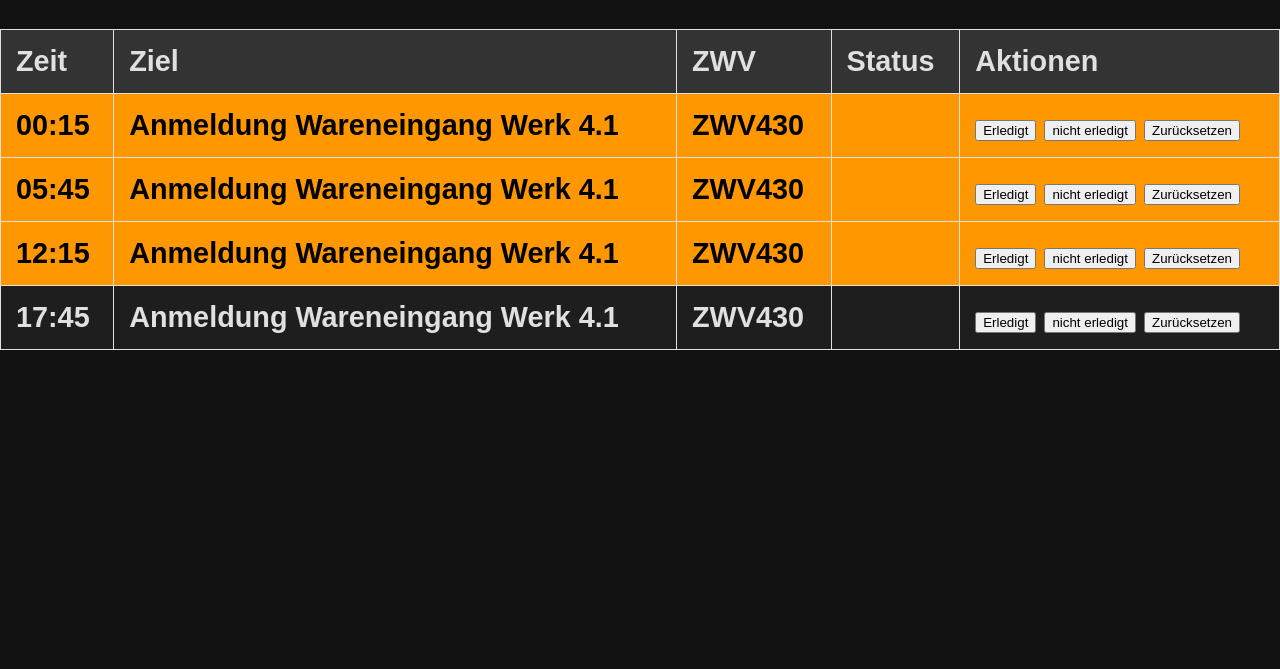
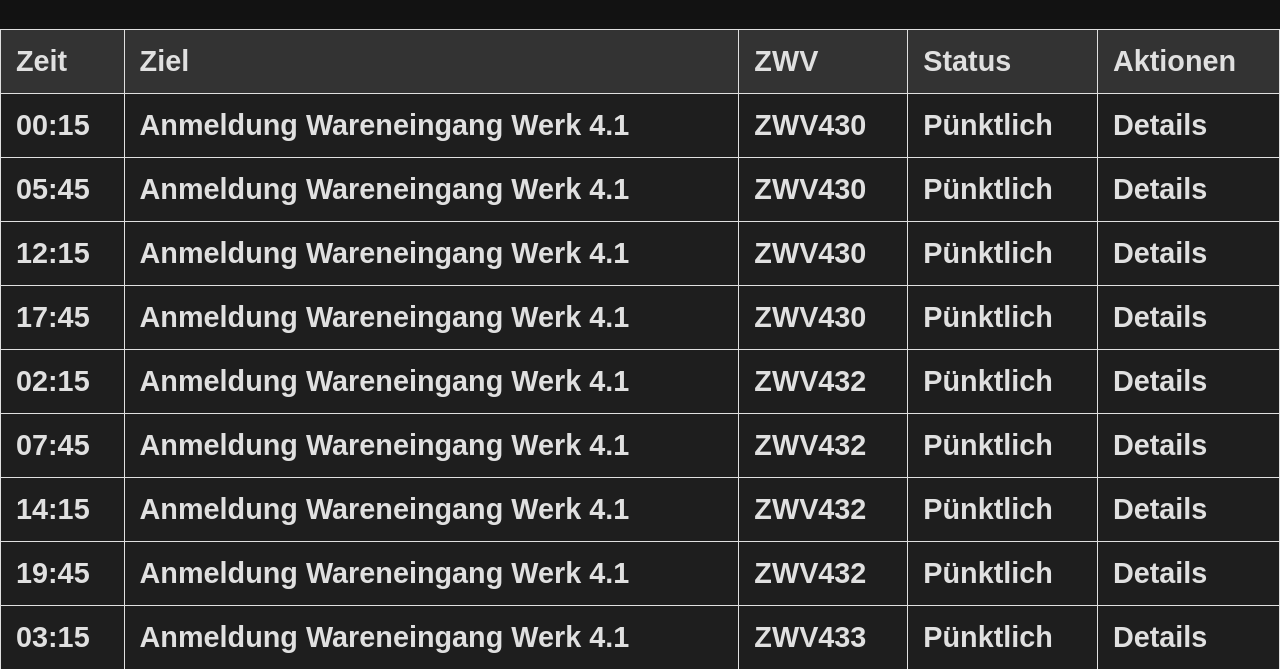
Before and after one commit to DesertWolf420/ZWV-LANDSHUT, a plain HTML site: page index.html in a window 1280 px wide. Shown: the part 175-844 px from the top of the page. Before the commit the page ends 800 px from the top, so only its background shows below. Drawn offline with nearby package versions, Linux system fonts and the light colour scheme; no server answers.

Commit message:
Update index.html

```diff
--- a/index.html
+++ b/index.html
@@ -6,12 +6,12 @@
   <title>ZWV Fahrplan Landshut</title>
   <style>
     body {
-      background-color: #121212;
-      color: #E0E0E0;
+      background-color: #121212; /* Dunkleres Schwarz für Augenschonung */
+      color: #E0E0E0; /* Helles Grau für besseren Kontrast */
       font-family: Arial, sans-serif;
       margin: 0;
       padding: 0;
-      overflow: hidden;
+      overflow: hidden; /* Verhindert Scrollen der gesamten Seite */
     }
 
     .header {
@@ -21,19 +21,19 @@
     }
 
     h1 {
-      font-size: 3.5rem;
+      font-size: 3.5rem; /* Größer für bessere Lesbarkeit */
       margin-bottom: 10px;
-      font-weight: bold;
+      font-weight: bold; /* Schrift fett */
     }
 
     p {
-      font-size: 2rem;
-      font-weight: bold;
+      font-size: 2rem; /* Größer für bessere Lesbarkeit */
+      font-weight: bold; /* Schrift fett */
     }
 
     .table-container {
-      max-height: 80vh;
-      overflow-y: auto;
+      max-height: 80vh; /* Maximale Höhe des Containers */
+      overflow-y: auto; /* Scrollbalken nur für die Tabelle */
     }
 
     table {
@@ -42,23 +42,23 @@
     }
 
     th, td {
-      border: 1px solid #E0E0E0;
-      padding: 15px;
+      border: 1px solid #E0E0E0; /* Leichtes Grau für bessere Sichtbarkeit */
+      padding: 15px; /* Mehr Abstand für bessere Lesbarkeit */
       text-align: left;
-      font-size: 1.8rem;
-      font-weight: bold;
+      font-size: 1.8rem; /* Größer für bessere Lesbarkeit */
+      font-weight: bold; /* Schrift fett */
     }
 
     th {
-      background-color: #333;
+      background-color: #333; /* Dunkelgrauer Hintergrund für die Header */
     }
 
     td {
-      background-color: #1E1E1E;
+      background-color: #1E1E1E; /* Etwas hellerer Hintergrund für Zeilen */
     }
 
     .green-row {
-      background-color: #4CAF50;
+      background-color: #4CAF50; /* Angepasste Farbe für bessere Sichtbarkeit */
       color: white;
     }
 
@@ -88,13 +88,14 @@
       position: absolute;
       top: 10px;
       right: 10px;
-      width: 80px;
+      width: 80px; /* Größe angepasst */
       height: auto;
     }
 
+    /* Medienabfrage für mobile Geräte */
     @media (max-width: 768px) {
       h1 {
-        font-size: 2.5rem;
+        font-size: 2.5rem; /* Verkleinert für mobile Geräte */
       }
 
       p {
@@ -102,12 +103,12 @@
       }
 
       th, td {
-        padding: 10px;
-        font-size: 1.5rem;
+        padding: 10px; /* Weniger Abstand für mobile Geräte */
+        font-size: 1.5rem; /* Verkleinert für mobile Geräte */
       }
 
       .logo {
-        width: 50px;
+        width: 50px; /* Kleinere Logo-Größe für mobile */
       }
     }
   </style>
@@ -119,14 +120,13 @@
     }, 300000); // 5 Minuten = 300000 ms
   </script>
 
-  <!-- Einbindung von Socket.IO -->
-  <script src="/socket.io/socket.io.js"></script>
 </head>
 <body>
 
 <div class="header">
   <h1>ZWV Fahrplan Landshut</h1>
   <p>Aktuelle Uhrzeit: <span id="clock"></span></p>
+  <!-- Verwende absolute URLs für das Logo -->
   <img src="https://cdn.bimmertoday.de/wp-content/uploads/2024/04/BMW-Logo-2024-Transparenz-dunkler-Kranz.jpg" alt="Logo" class="logo">
 </div>
 
@@ -153,102 +153,73 @@
     { time: "05:45", destination: "Anmeldung Wareneingang Werk 4.1", flight: "ZWV430" },
     { time: "12:15", destination: "Anmeldung Wareneingang Werk 4.1", flight: "ZWV430" },
     { time: "17:45", destination: "Anmeldung Wareneingang Werk 4.1", flight: "ZWV430" },
-    // Weitere Einträge ...
+    { time: "02:15", destination: "Anmeldung Wareneingang Werk 4.1", flight: "ZWV432" },
+    { time: "07:45", destination: "Anmeldung Wareneingang Werk 4.1", flight: "ZWV432" },
+    { time: "14:15", destination: "Anmeldung Wareneingang Werk 4.1", flight: "ZWV432" },
+    { time: "19:45", destination: "Anmeldung Wareneingang Werk 4.1", flight: "ZWV432" },
+    { time: "03:15", destination: "Anmeldung Wareneingang Werk 4.1", flight: "ZWV433" },
+    { time: "08:45", destination: "Anmeldung Wareneingang Werk 4.1", flight: "ZWV433" },
+    { time: "15:15", destination: "Anmeldung Wareneingang Werk 4.1", flight: "ZWV433" },
+    { time: "20:45", destination: "Anmeldung Wareneingang Werk 4.1", flight: "ZWV433" },
+    { time: "04:15", destination: "Anmeldung Wareneingang Werk 4.1", flight: "ZWV434" },
+    { time: "09:45", destination: "Anmeldung Wareneingang Werk 4.1", flight: "ZWV434" },
+    { time: "16:15", destination: "Anmeldung Wareneingang Werk 4.1", flight: "ZWV434" },
+    { time: "21:45", destination: "Anmeldung Wareneingang Werk 4.1", flight: "ZWV434" },
+    { time: "05:30", destination: "Anmeldung Wareneingang Werk 4.1", flight: "ZWV435" },
+    { time: "11:00", destination: "Anmeldung Wareneingang Werk 4.1", flight: "ZWV435" },
+    { time: "17:30", destination: "Anmeldung Wareneingang Werk 4.1", flight: "ZWV435" },
+    { time: "23:00", destination: "Anmeldung Wareneingang Werk 4.1", flight: "ZWV435" },
+    { time: "01:45", destination: "Anmeldung Wareneingang Werk 4.1", flight: "ZWV436" },
+    { time: "07:15", destination: "Anmeldung Wareneingang Werk 4.1", flight: "ZWV436" },
+    { time: "12:45", destination: "Anmeldung Wareneingang Werk 4.1", flight: "ZWV436" },
+    { time: "18:15", destination: "Anmeldung Wareneingang Werk 4.1", flight: "ZWV436" },
+    { time: "04:15", destination: "Anmeldung Wareneingang Werk 4.1", flight: "ZWV437" },
+    { time: "09:45", destination: "Anmeldung Wareneingang Werk 4.1", flight: "ZWV437" },
+    { time: "15:15", destination: "Anmeldung Wareneingang Werk 4.1", flight: "ZWV437" },
+    { time: "20:45", destination: "Anmeldung Wareneingang Werk 4.1", flight: "ZWV437" }
   ];
 
-  let rowStatus = Array(flights.length).fill("");
-  let rowMarkedForOrange = Array(flights.length).fill(false);
-  let orangeTimestamps = Array(flights.length).fill(null);
+  const tbody = document.querySelector('#flight-table tbody');
 
+  flights.forEach(flight => {
+    const row = document.createElement('tr');
+
+    const timeCell = document.createElement('td');
+    timeCell.textContent = flight.time;
+    row.appendChild(timeCell);
+
+    const destinationCell = document.createElement('td');
+    destinationCell.textContent = flight.destination;
+    row.appendChild(destinationCell);
+
+    const flightCell = document.createElement('td');
+    flightCell.textContent = flight.flight;
+    row.appendChild(flightCell);
+
+    const statusCell = document.createElement('td');
+    statusCell.textContent = "Pünktlich"; // Beispielstatus, kann angepasst werden
+    row.appendChild(statusCell);
+
+    const actionsCell = document.createElement('td');
+    actionsCell.textContent = "Details";
+    row.appendChild(actionsCell);
+
+    tbody.appendChild(row);
+  });
+
+  // Aktuelle Uhrzeit aktualisieren
   function updateClock() {
     const now = new Date();
-    const hours = String(now.getHours()).padStart(2, '0');
-    const minutes = String(now.getMinutes()).padStart(2, '0');
-    const seconds = String(now.getSeconds()).padStart(2, '0');
-    document.getElementById('clock').innerText = `${hours}:${minutes}:${seconds}`;
+    const formattedTime = now.toLocaleTimeString('de-DE', {
+      hour: '2-digit',
+      minute: '2-digit',
+      second: '2-digit'
+    });
+    document.getElementById('clock').textContent = formattedTime;
   }
 
-  function markAsDone(index, color) {
-    rowStatus[index] = color;
-    updateFlights();
-  }
-
-  function resetStatus(index) {
-    rowStatus[index] = "";
-    rowMarkedForOrange[index] = false;
-    orangeTimestamps[index] = null;
-    updateFlights();
-  }
-
-  function updateFlights() {
-    const now = new Date();
-    const currentTime = `${String(now.getHours()).padStart(2, '0')}:${String(now.getMinutes()).padStart(2, '0')}`;
-    const tableBody = document.querySelector('#flight-table tbody');
-    tableBody.innerHTML = '';
-
-    flights.forEach((flight, index) => {
-      const row = document.createElement('tr');
-      const flightTime = flight.time;
-      const [flightHours, flightMinutes] = flight.time.split(':');
-      const flightDateTime = new Date();
-      flightDateTime.setHours(flightHours);
-      flightDateTime.setMinutes(flightMinutes);
-      const timeDifferenceInMinutes = Math.floor((now - flightDateTime) / 60000);
-
-      if (orangeTimestamps[index]) {
-        const elapsedTimeSinceOrange = (now - orangeTimestamps[index]) / (1000 * 60 * 60);
-        if (elapsedTimeSinceOrange >= 24) {
-          rowMarkedForOrange[index] = false;
-          orangeTimestamps[index] = null;
-        }
-      }
-
-      let rowClass = '';
-      if (rowStatus[index] === "green") {
-        rowClass = 'green-row';
-      } else if (rowStatus[index] === "red") {
-        rowClass = 'red-row';
-      } else if (rowMarkedForOrange[index]) {
-        rowClass = 'orange';
-      } else if (timeDifferenceInMinutes > 5) {
-        rowMarkedForOrange[index] = true;
-        orangeTimestamps[index] = new Date();
-        rowClass = 'orange';
-      } else if (flightTime === currentTime) {
-        rowClass = 'blink';
-      }
-
-      row.innerHTML = `
-        <td class="${rowClass}">${flight.time}</td>
-        <td class="${rowClass}">${flight.destination}</td>
-        <td class="${rowClass}">${flight.flight}</td>
-        <td class="${rowClass}">${rowStatus[index]}</td>
-        <td class="${rowClass}">
-          <button onclick="markAsDone(${index}, 'green')">Erledigt</button>
-          <button onclick="markAsDone(${index}, 'red')">nicht erledigt</button>
-          <button onclick="resetStatus(${index})">Zurücksetzen</button>
-        </td>
-      `;
-      tableBody.appendChild(row);
-    });
-  }
-
-  updateFlights();
-  setInterval(() => {
-    updateClock();
-    updateFlights();
-  }, 1000);
-
-  // Socket.IO Client-Integration
-  const socket = io();
-
-  // Beispiel: Empfang von Nachrichten vom Server
-  socket.on('message', function(data) {
-    console.log('Nachricht vom Server:', data);
-  });
-
-  // Beispiel: Senden von Nachrichten an den Server
-  socket.emit('message', 'Hallo vom Client!');
+  // Uhr alle Sekunde aktualisieren
+  setInterval(updateClock, 1000);
 </script>
 
 </body>
```
